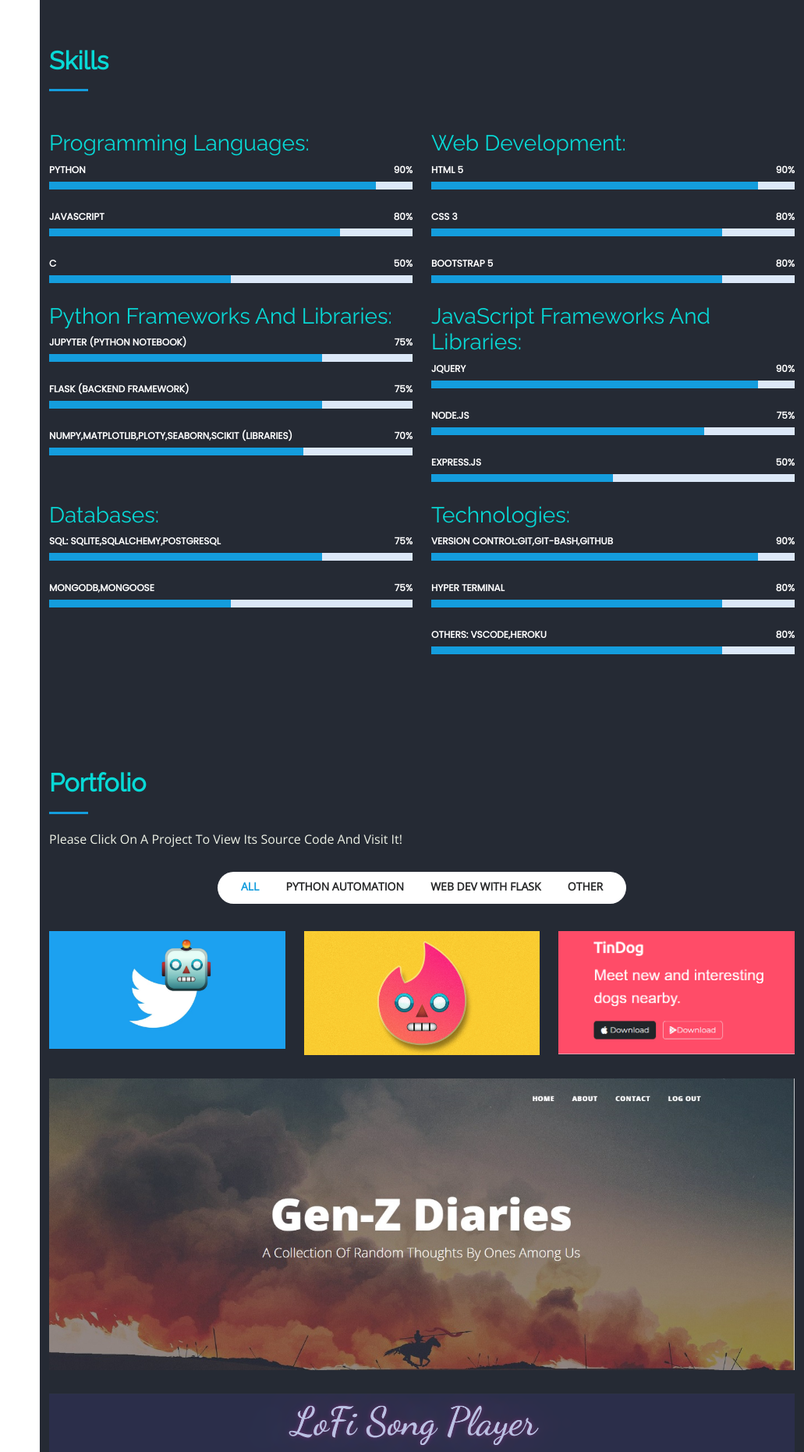
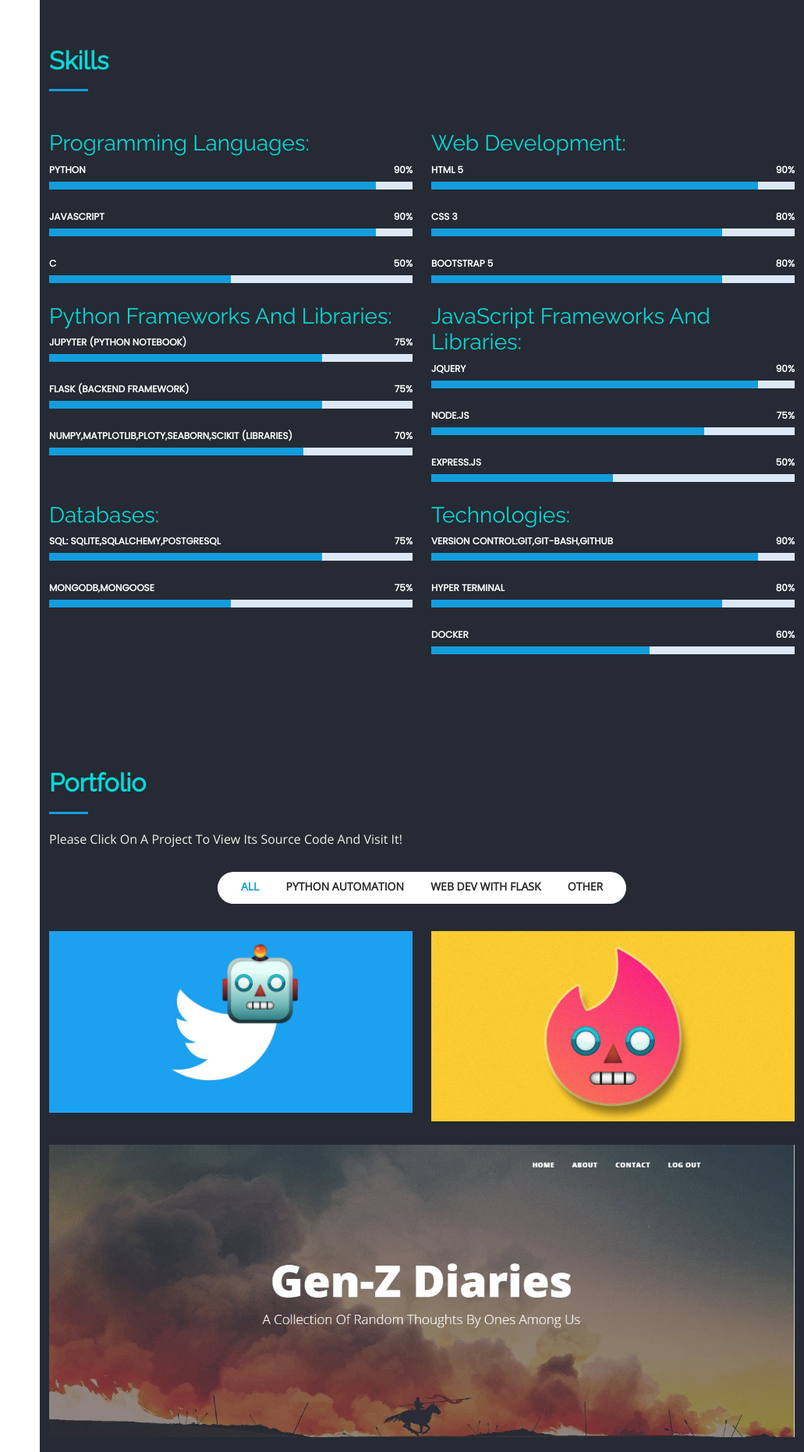
Before and after one commit to Akash-Singh04/MyPersonalWebsite, a Flask app: page / in a window 1280 px wide. Shown: the part 1597-3459 px from the top of the page at 78% size, without its empty margins (249-1280 px from the left). Run offline with Flask 3, Linux system fonts and the light colour scheme; some libraries are stand-ins or nearby versions.

Commit message:
added docker and removed tindog

```diff
--- a/My Personal Website/templates/index.html
+++ b/My Personal Website/templates/index.html
@@ -139,9 +139,9 @@
             </div>
 
             <div class="progress">
-              <span class="skill">JavaScript <i class="val">80%</i></span>
+              <span class="skill">JavaScript <i class="val">90%</i></span>
               <div class="progress-bar-wrap">
-                <div class="progress-bar" role="progressbar" aria-valuenow="80" aria-valuemin="0" aria-valuemax="100"></div>
+                <div class="progress-bar" role="progressbar" aria-valuenow="90" aria-valuemin="0" aria-valuemax="100"></div>
               </div>
             </div>
 
@@ -261,9 +261,9 @@
                   </div>
               </div>
               <div class="progress">
-                <span class="skill">Others: VsCode,Heroku <i class="val">80%</i></span>
+                <span class="skill">Docker <i class="val">60%</i></span>
                 <div class="progress-bar-wrap">
-                  <div class="progress-bar" role="progressbar" aria-valuenow="80" aria-valuemin="0" aria-valuemax="100"></div>
+                  <div class="progress-bar" role="progressbar" aria-valuenow="60" aria-valuemin="0" aria-valuemax="100"></div>
                 </div>
               </div>
           </div>
@@ -321,7 +321,7 @@
         </div>
         <div class="row portfolio-container" data-aos="fade-up" data-aos-delay="100">
 
-          <div class="col-lg-4 col-md-6 portfolio-item filter-python">
+          <div class="col-lg-6 col-md-6 portfolio-item filter-python">
             <div class="portfolio-wrap">
               <img src="static/assets/img/portfolio/portfolio-twitterbot.jpg" class="img-fluid" alt="">
               <div class="portfolio-links">
@@ -330,7 +330,7 @@
             </div>
           </div>
 
-          <div class="col-lg-4 col-md-6 portfolio-item filter-python">
+          <div class="col-lg-6 col-md-6 portfolio-item filter-python">
             <div class="portfolio-wrap">
               <img src="static/assets/img/portfolio/portfolio-tinderbot.jpg" class="img-fluid" alt="">
               <div class="portfolio-links">
@@ -339,14 +339,14 @@
             </div>
           </div>
 
-          <div class="col-lg-4 col-md-6 portfolio-item filter-other">
+          <!-- <div class="col-lg-4 col-md-6 portfolio-item filter-other">
             <div class="portfolio-wrap">
               <img src="static/assets/img/portfolio/portfolio-tindog.png" class="kuchkaro" alt="">
               <div class="portfolio-links">
                 <a href="{{url_for('tindog')}}" title="More Details"><i class="bx bx-link"></i></a>
               </div>
             </div>
-          </div>
+          </div> -->
 
 
             <div class="col-lg-12  portfolio-item filter-flask">
```
